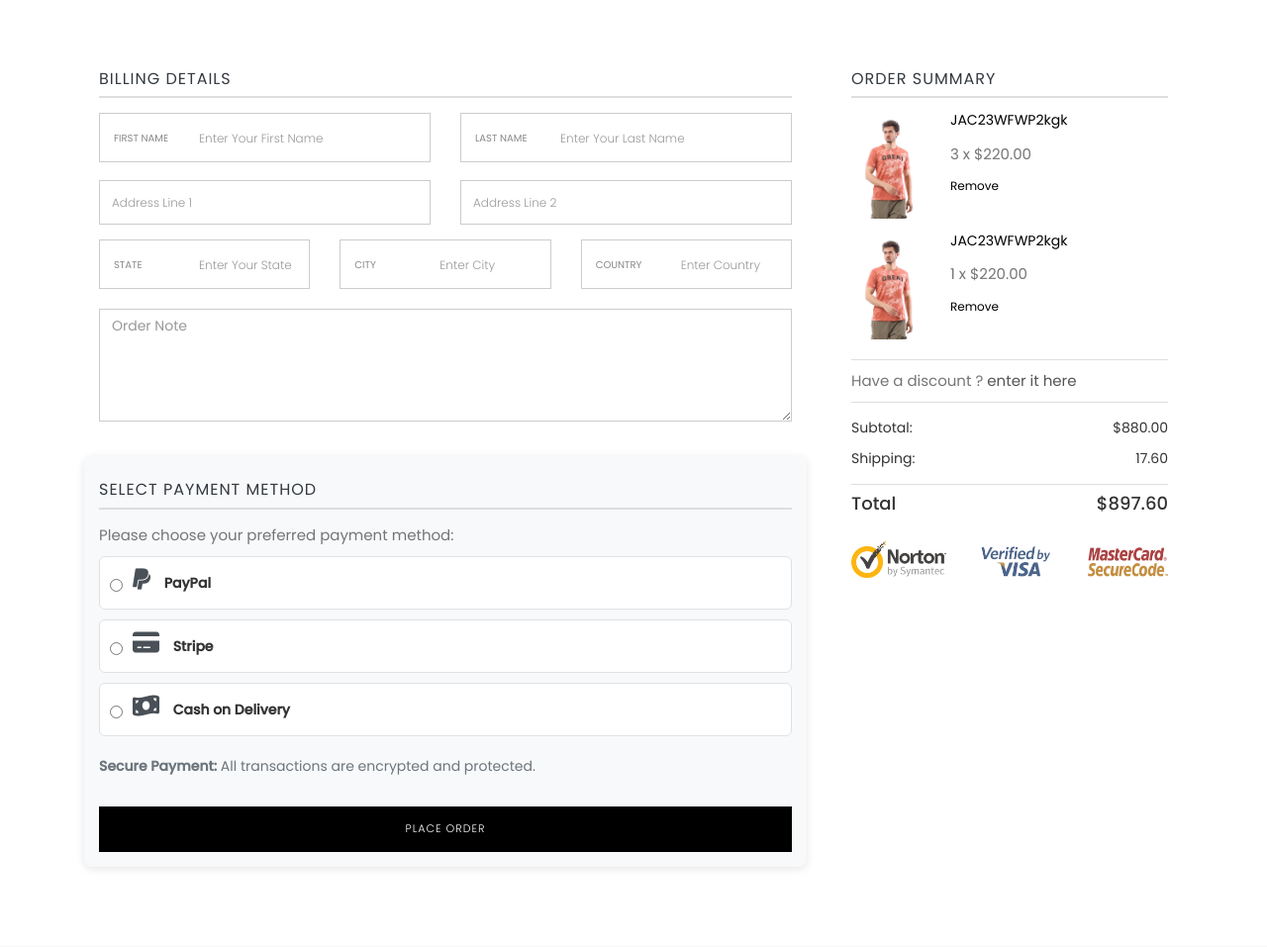
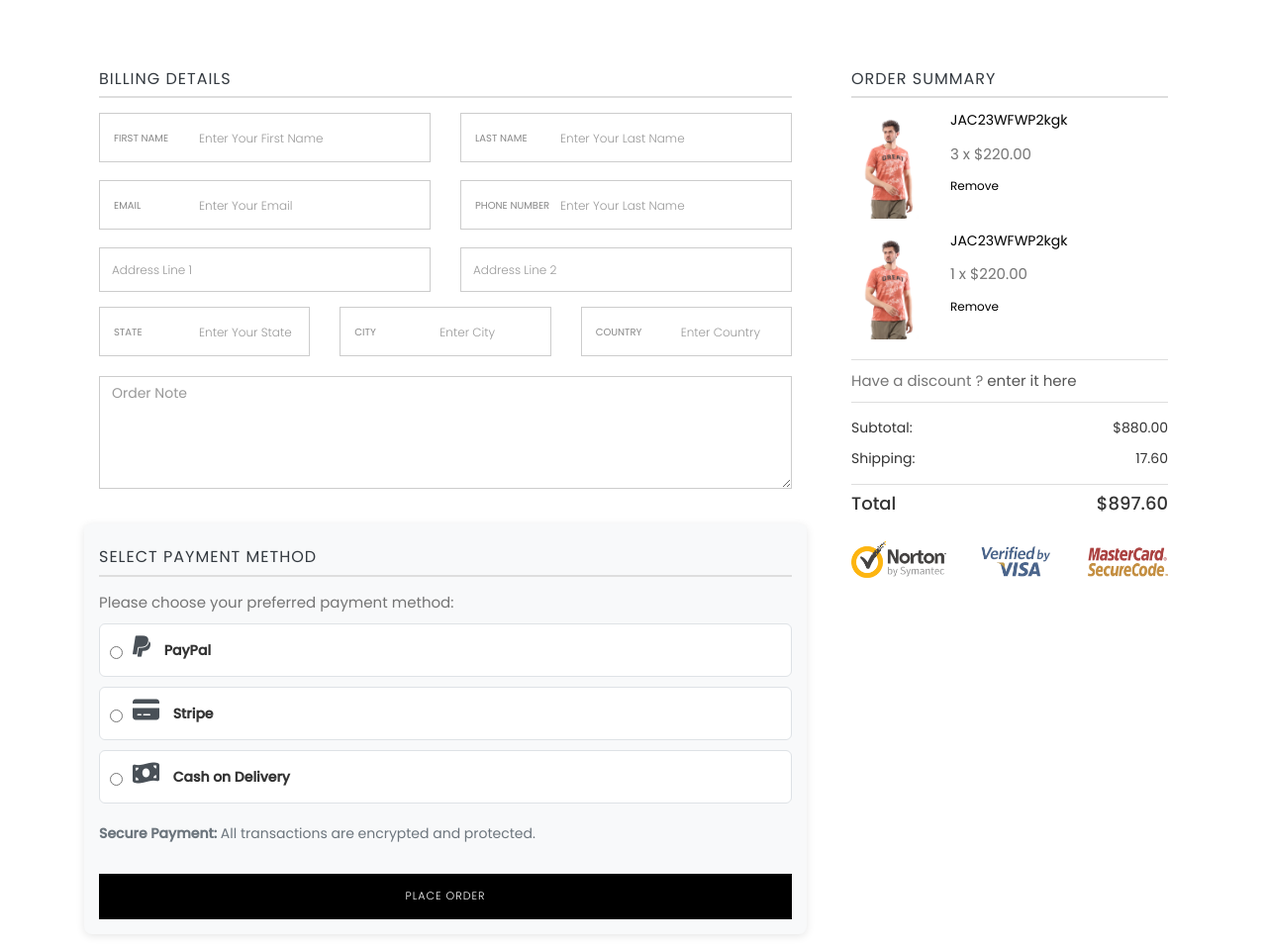
Before and after one commit to Mmy2000/aviato-shopper, a Django app: page /cart/checkout/ in a window 1280 px wide. Shown: the part 389-1346 px from the top of the page at 99% size. Run offline with Django 4.2, Linux system fonts and the light colour scheme; a user stored in the database is signed in; data comes from the database, SQL or seed files in the repository; some libraries are stand-ins or nearby versions; some web fonts are replaced.

Commit message:
prepare checkout page

```diff
--- a/cart/templates/checkout.html
+++ b/cart/templates/checkout.html
@@ -35,14 +35,30 @@ Cart
                             <div class="col-md-6">
                                 <div class="form-group">
                                     <label for="first_name">First Name</label>
-                                    <input type="text" class="form-control" id="first_name"
+                                    <input type="text" name="first_name" class="form-control" id="first_name"
                                         placeholder="Enter Your First Name">
                                 </div>
                             </div>
                             <div class="col-md-6">
                                 <div class="form-group">
                                     <label for="last_name">Last Name</label>
-                                    <input type="text" class="form-control" id="last_name"
+                                    <input type="text" name="last_name" class="form-control" id="last_name"
+                                        placeholder="Enter Your Last Name">
+                                </div>
+                            </div>
+                        </div>
+                        <div class="row mb-3">
+                            <div class="col-md-6">
+                                <div class="form-group">
+                                    <label for="email">Email</label>
+                                    <input type="email" name="email" class="form-control" id="email"
+                                        placeholder="Enter Your Email">
+                                </div>
+                            </div>
+                            <div class="col-md-6">
+                                <div class="form-group">
+                                    <label for="phone_number">Phone Number</label>
+                                    <input type="text" name="phone_number" class="form-control" id="phone_number"
                                         placeholder="Enter Your Last Name">
                                 </div>
                             </div>
@@ -81,7 +97,7 @@ Cart
                             <div class="col-md-4">
                                 <div class="form-group mb-3">
                             <label for="user_country">Country</label>
-                            <input type="text" class="form-control" id="user_country" placeholder="Enter Country">
+                            <input type="text" class="form-control" name="country" id="user_country" placeholder="Enter Country">
                         </div>
                             </div>
                         </div>
```
